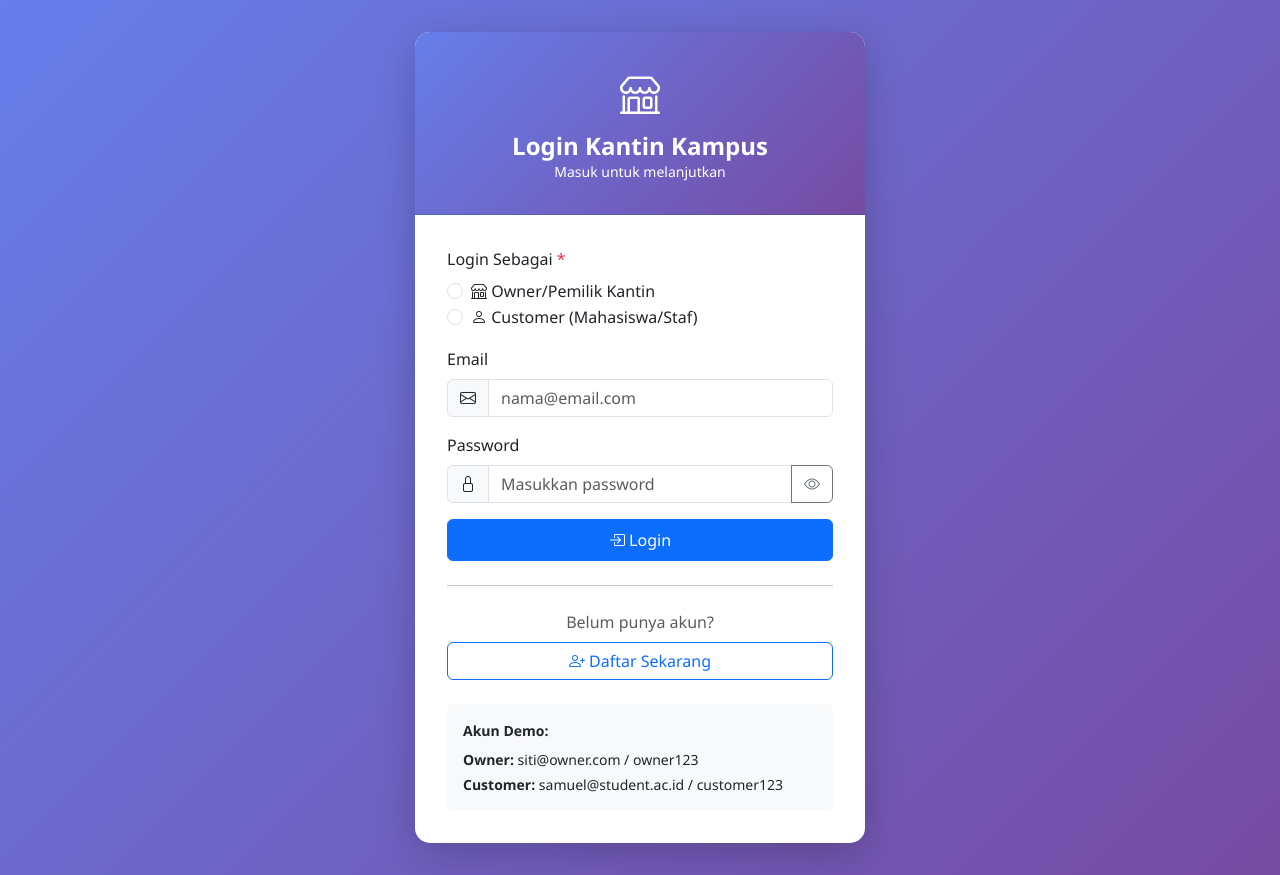
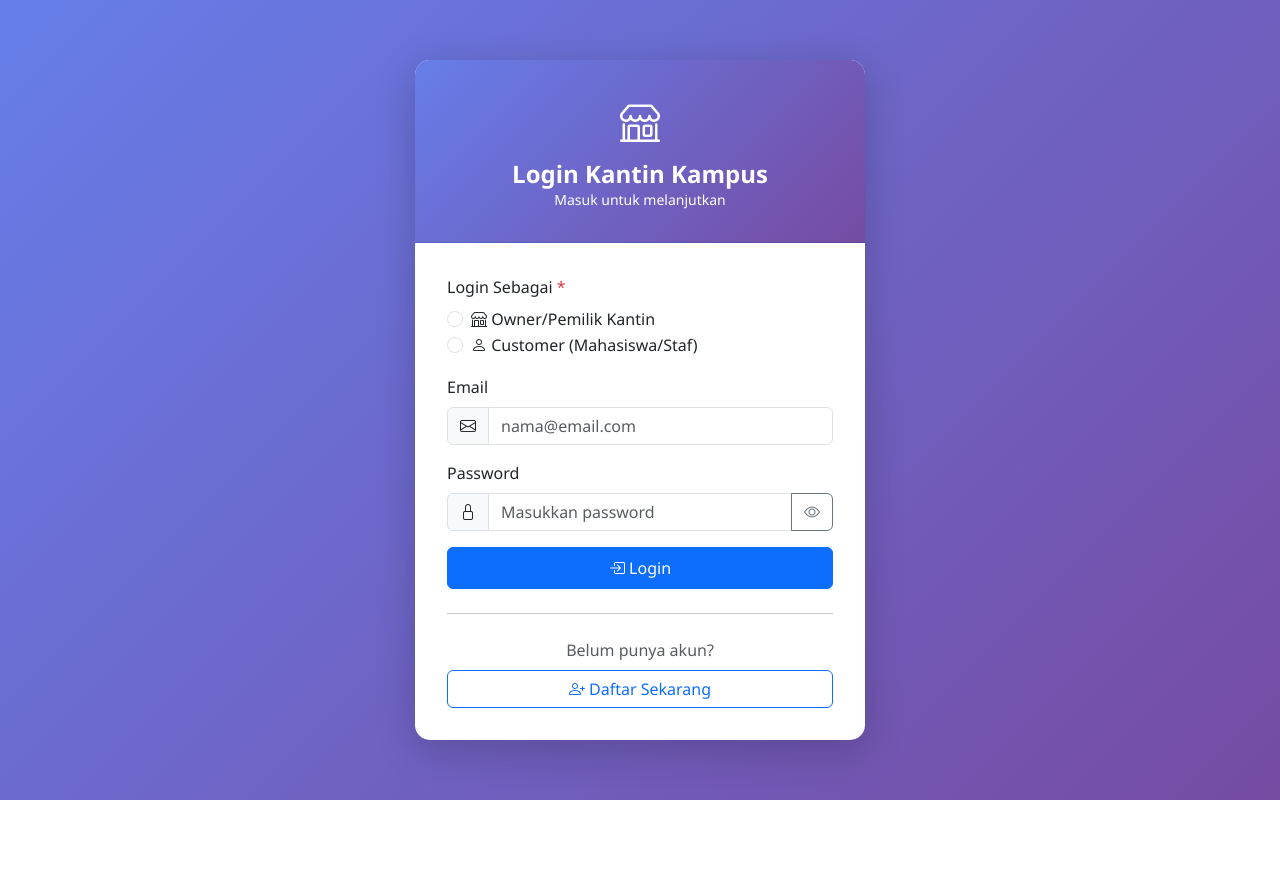
Before and after one commit to samuelnaibaho2005/app-kantin-proyek-akhir-rpl, a PHP site: page /auth/login.php in a window 1280 px wide. After the commit the page ends 800 px from the top, so only its background shows below. Run offline with PHP 8.4, Linux system fonts and the light colour scheme.

Commit message:
doneeeeeeeeeeeeeeeeeeeee

```diff
--- a/auth/login.php
+++ b/auth/login.php
@@ -211,12 +211,6 @@ if ($_SERVER['REQUEST_METHOD'] === 'POST') {
                         <i class="bi bi-person-plus"></i> Daftar Sekarang
                     </a>
                 </div>
-
-                <div class="mt-4 p-3 bg-light rounded">
-                    <p class="small mb-2"><strong>Akun Demo:</strong></p>
-                    <p class="small mb-1"><strong>Owner:</strong> siti@owner.com / owner123</p>
-                    <p class="small mb-0"><strong>Customer:</strong> samuel@student.ac.id / customer123</p>
-                </div>
             </div>
         </div>
     </div>
--- a/auth/register.php
+++ b/auth/register.php
@@ -186,7 +186,7 @@ if ($_SERVER['REQUEST_METHOD'] === 'POST') {
                         <input type="text" class="form-control" id="nim" name="nim"
                                placeholder="Masukkan NIM atau ID Staf"
                                value="<?php echo isset($_POST['nim']) ? htmlspecialchars($_POST['nim']) : ''; ?>">
-                        <small class="text-muted">Wajib diisi untuk customer (mahasiswa/staf)</small>
+                        <small class="text-muted">Wajib diisi untuk mahasiswa/staf, jika tidak isi "-"</small>
                     </div>
 
                     <div class="mb-3">
```
Also changed, not shown: menu/index.php (+9 -8 lines).
